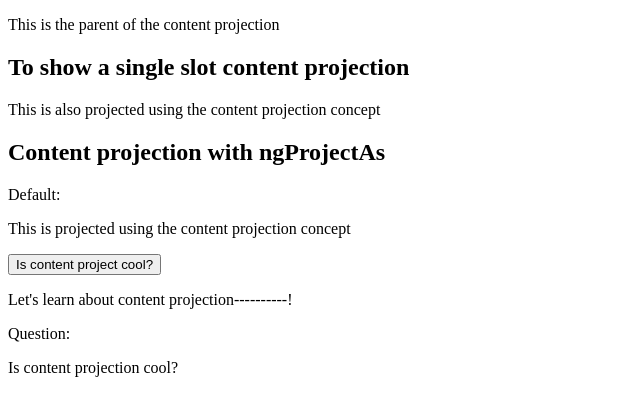
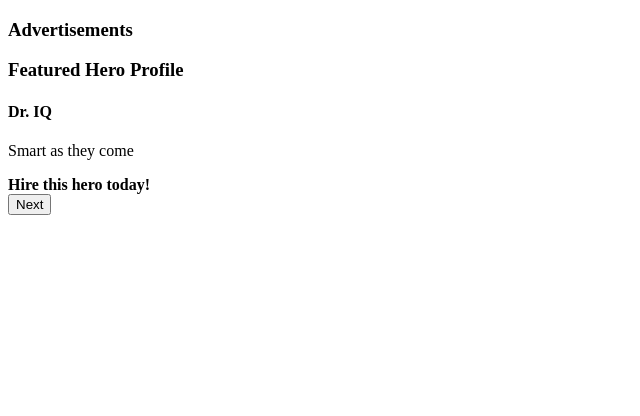
Before and after one commit to panneerssalti/angular-learn-nost, an Angular app: page / in a window 1280 px wide. Shown: the top 416 px of the page, without its empty margins (0-640 px from the left). Built offline with nearby package versions, Linux system fonts and the light colour scheme.

Commit message:
dynamic component injection

```diff
--- a/src/app/app.component.html
+++ b/src/app/app.component.html
@@ -11,4 +11,6 @@
 <!-- <app-parent></app-parent> -->
 <!-- <app-templates></app-templates> -->
 <!-- <app-parent-com></app-parent-com> -->
-<app-cp-parent></app-cp-parent>
+<!-- <app-cp-parent></app-cp-parent> -->
+
+<app-ad-component></app-ad-component>
--- a/src/app/app.module.ts
+++ b/src/app/app.module.ts
@@ -17,6 +17,7 @@ import { ChildComComponent } from './parent-child-com/child-com/child-com.compon
 import { ParentComComponent } from './parent-child-com/parent-com/parent-com.component';
 import { CpParentComponent } from './content-projection/cp-parent/cp-parent.component';
 import { CpChildComponent } from './content-projection/cp-child/cp-child.component';
+import { AdComponentComponent } from './dynamic-component/ad-component/ad-component.component';
 
 @NgModule({
   declarations: [
@@ -34,7 +35,8 @@ import { CpChildComponent } from './content-projection/cp-child/cp-child.compone
     ChildComComponent,
     ParentComComponent,
     CpParentComponent,
-    CpChildComponent
+    CpChildComponent,
+    AdComponentComponent
   ],
   imports: [
     BrowserModule,
--- /dev/null
+++ b/src/app/dynamic-component/ad-component/ad-component.component.html
@@ -0,0 +1,8 @@
+<div>
+    <h3>Advertisements</h3>
+    <ng-container *ngComponentOutlet="
+      currentAd.component;
+      inputs: currentAd.inputs;
+    " />
+    <button (click)="displayNextAd()">Next</button>
+  </div>
--- /dev/null
+++ b/src/app/dynamic-component/ad-component/ad-component.component.ts
@@ -0,0 +1,27 @@
+import { Component, inject } from '@angular/core';
+import { AdService } from '../ad-service.service';
+
+@Component({
+  selector: 'app-ad-component',
+  templateUrl: './ad-component.component.html',
+  styleUrl: './ad-component.component.css'
+
+})
+export class AdComponentComponent {
+  private adList = inject(AdService).getAds();
+
+  private currentAdIndex = 0;
+
+  get currentAd() {
+    return this.adList[this.currentAdIndex];
+  }
+
+  displayNextAd() {
+    this.currentAdIndex++;
+    // Reset the current ad index back to `0` when we reach the end of an array.
+    if (this.currentAdIndex === this.adList.length) {
+      this.currentAdIndex = 0;
+    }
+  }
+
+}
--- /dev/null
+++ b/src/app/dynamic-component/ad-service.service.ts
@@ -0,0 +1,33 @@
+import { Injectable, Type } from "@angular/core";
+import { HeroProfileComponent } from "./profile-ad.component";
+import { AdComponentComponent } from "./job-ad.component";
+
+@Injectable({ providedIn: 'root' })
+export class AdService {
+  getAds() {
+    return [
+      {
+        component: HeroProfileComponent,
+        inputs: { name: 'Dr. IQ', bio: 'Smart as they come' },
+      },
+      {
+        component: HeroProfileComponent,
+        inputs: { name: 'Bombasto', bio: 'Brave as they come' },
+      },
+      {
+        component: AdComponentComponent,
+        inputs: {
+          headline: 'Hiring for several positions',
+          body: 'Submit your resume today!',
+        },
+      },
+      {
+        component: AdComponentComponent,
+        inputs: {
+          headline: 'Openings in all departments',
+          body: 'Apply today',
+        },
+      },
+    ] as {component: Type<any>, inputs: Record<string, unknown>}[];
+  }
+}
--- /dev/null
+++ b/src/app/dynamic-component/job-ad.component.ts
@@ -0,0 +1,14 @@
+import { Component, Input } from '@angular/core';
+
+@Component({
+    template: `
+    <div>
+      <h4>{{ headline }}</h4>
+      {{ body }}
+    </div>
+  `
+})
+export class AdComponentComponent {
+    @Input() headline!: string;
+    @Input() body!: string;
+}
--- /dev/null
+++ b/src/app/dynamic-component/profile-ad.component.ts
@@ -0,0 +1,17 @@
+import { Component, Input } from '@angular/core';
+
+@Component({
+  standalone: true,
+  template: `
+    <div>
+      <h3>Featured Hero Profile</h3>
+      <h4>{{ name }}</h4>
+      <p>{{ bio }}</p>
+      <strong>Hire this hero today!</strong>
+    </div>
+  `,
+})
+export class HeroProfileComponent {
+  @Input() name!: string;
+  @Input() bio!: string;
+}
```
Also changed, not shown: src/app/dynamic-component/ad-component/ad-component.component.css (added).
